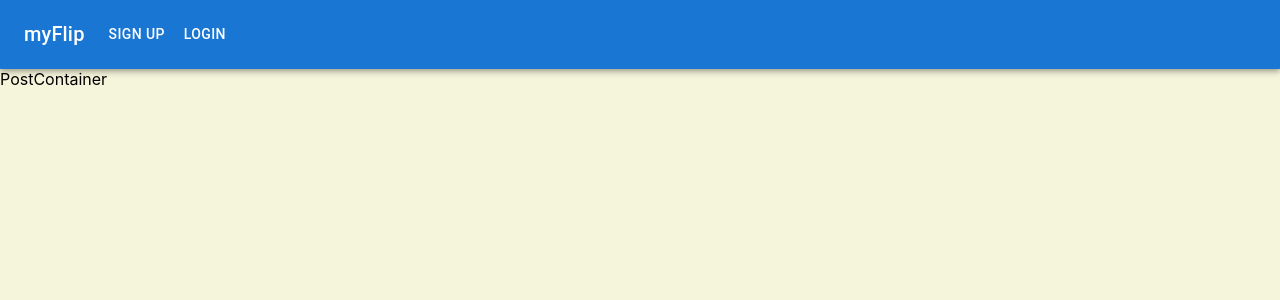
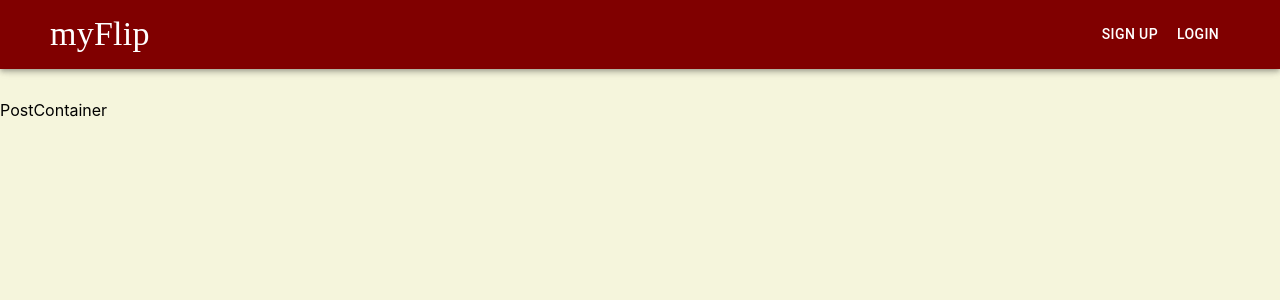
Before and after one commit to SidSaythongphet/myflip-client-frontend, a React (Create React App) app: page / in a window 1280 px wide. Shown: the top 300 px of the page. Built offline with nearby package versions, Linux system fonts and the light colour scheme.

Commit message:
format navbar

```diff
--- a/src/components/navigation/Navbar.jsx
+++ b/src/components/navigation/Navbar.jsx
@@ -5,7 +5,6 @@ import Toolbar from '@mui/material/Toolbar';
 import IconButton from '@mui/material/IconButton';
 import Typography from '@mui/material/Typography';
 import Menu from '@mui/material/Menu';
-import Container from '@mui/material/Container';
 import Avatar from '@mui/material/Avatar';
 import Button from '@mui/material/Button';
 import Tooltip from '@mui/material/Tooltip';
@@ -34,26 +33,28 @@ const Navbar = ({ logoutUser, loggedIn, currentUser }) => {
   }
 
   return (
-    <AppBar position="sticky">
-      <Container maxWidth="xl">
+    <Box
+      sx={{ flexGrow: 1 }}
+      style={{
+        margin: '0 0 100px'
+      }}
+    >
+      <AppBar position="fixed"
+        style={{
+          backgroundColor: '#800000'
+        }}
+      >
         <Toolbar disableGutters>
           <Typography
-            variant="h6"
+            variant="h4"
             noWrap
             component="div"
-            sx={{ mr: 2, display: { xs: 'none', md: 'flex' } }}
+            fontFamily="Permanent Marker"
+            sx={{ flexGrow: 1, display: { xs: 'flex' }, padding: '0 50px' }}
           >
             myFlip
           </Typography>
-          <Typography
-            variant="h6"
-            noWrap
-            component="div"
-            sx={{ flexGrow: 1, display: { xs: 'flex', md: 'none' } }}
-          >
-            myFlip
-          </Typography>
-          <Box sx={{ flexGrow: 0 }}>
+          <Box sx={{ flexGrow: 0, display: { xs: 'flex' }, padding: '0 50px' }}>
             {
               !loggedIn
               ?
@@ -64,19 +65,19 @@ const Navbar = ({ logoutUser, loggedIn, currentUser }) => {
               :
               <>
                 <Tooltip title="New Post">
-                  <IconButton  sx={{ p: 0 }}>
-                    <Link to='/newpost' style={{ textDecoration: 'none' }}><AddIcon fontSize='large'/></Link>
+                  <IconButton  sx={{ p: "0, 5" }}>
+                    <Link to='/newpost' style={{ textDecoration: 'none', color: '#FFF' }}><AddIcon fontSize='large'/></Link>
                   </IconButton>
                 </Tooltip>
-                <Tooltip title="Open settings">
-                  <IconButton onClick={handleOpenUserMenu} sx={{ p: 0 }}>
+                <Tooltip title={ first_name + ' ' + last_name }>
+                  <IconButton onClick={ handleOpenUserMenu } sx={{ p: "0, 5" }}>
                     <Avatar alt={ first_name + last_name } src={ profile_picture_url === "" ? "/static/images/avatar/2.jpg" : profile_picture_url } />
                   </IconButton>
                 </Tooltip>
                 <Menu
                   sx={{ mt: '45px' }}
                   id="menu-appbar"
-                  anchorEl={anchorElUser}
+                  anchorEl={ anchorElUser }
                   anchorOrigin={{
                     vertical: 'top',
                     horizontal: 'right',
@@ -86,11 +87,11 @@ const Navbar = ({ logoutUser, loggedIn, currentUser }) => {
                     vertical: 'top',
                     horizontal: 'right',
                   }}
-                  open={Boolean(anchorElUser)}
-                  onClose={handleCloseUserMenu}
+                  open={ Boolean(anchorElUser) }
+                  onClose={ handleCloseUserMenu }
                 >
-                  <MenuItem onClick={handleCloseUserMenu}>
-                    <Link to='/' style={{ textDecoration: 'none' }}>
+                  <MenuItem onClick={ handleCloseUserMenu }>
+                    <Link to={`/dashboard/${ username }`} style={{ textDecoration: 'none', color: 'black' }}>
                       <Avatar alt={ first_name + last_name } src={ profile_picture_url === "" ? "/static/images/avatar/2.jpg" : profile_picture_url } />
                       <Stack>
                         <Typography textAlign="left">{ first_name + ' ' + last_name }</Typography>
@@ -98,23 +99,25 @@ const Navbar = ({ logoutUser, loggedIn, currentUser }) => {
                       </Stack>
                     </Link>
                   </MenuItem>
-                  <MenuItem onClick={handleCloseUserMenu}>
-                    <Link to={`/dashboard/${ username }`} style={{ textDecoration: 'none' }}>
-                      <DashboardIcon/>
-                      <Typography textAlign="center">Dashboard</Typography>
+                  <MenuItem onClick={ handleCloseUserMenu } >
+                    <Link to='/' style={{ textDecoration: 'none', color: 'black' }}>
+                      <Avatar sx={{ bgcolor: '#800000' }}><DashboardIcon/></Avatar>
+                      <Typography textAlign="center">Posts</Typography>
                     </Link>
                   </MenuItem>
-                  <MenuItem onClick={ handleLogout }>
-                    <LogoutIcon />
-                    <Typography textAlign="center">Logout</Typography>
+                  <MenuItem onClick={ handleLogout } >
+                    <Link to='/' style={{ textDecoration: 'none', color: 'black' }}>
+                      <Avatar sx={{ bgcolor: '#800000' }}><LogoutIcon/></Avatar>
+                      <Typography textAlign="center">Logout</Typography>
+                    </Link>
                   </MenuItem>
                 </Menu>
               </>
             }
           </Box>
         </Toolbar>
-      </Container>
-    </AppBar>
+      </AppBar>
+    </Box>
   )
 }
 
```
